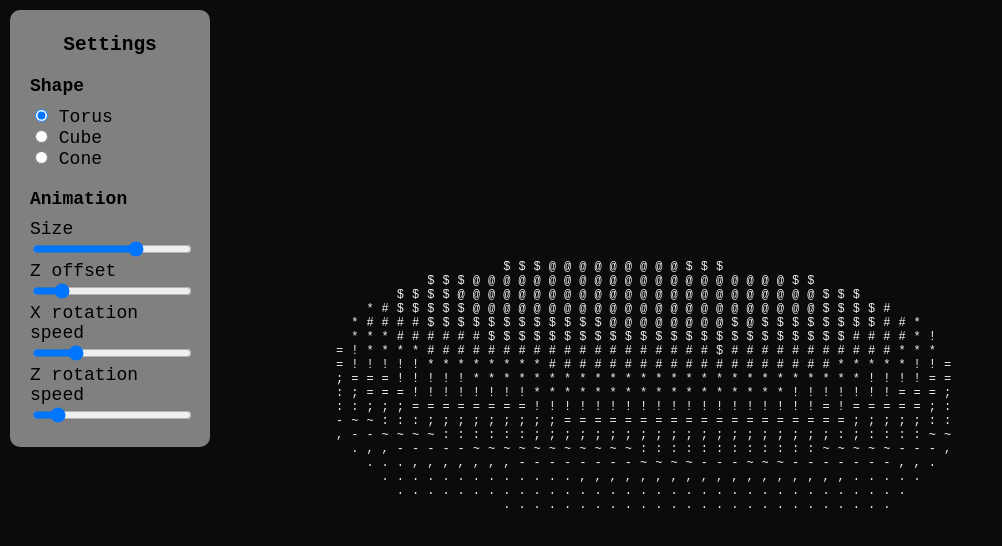
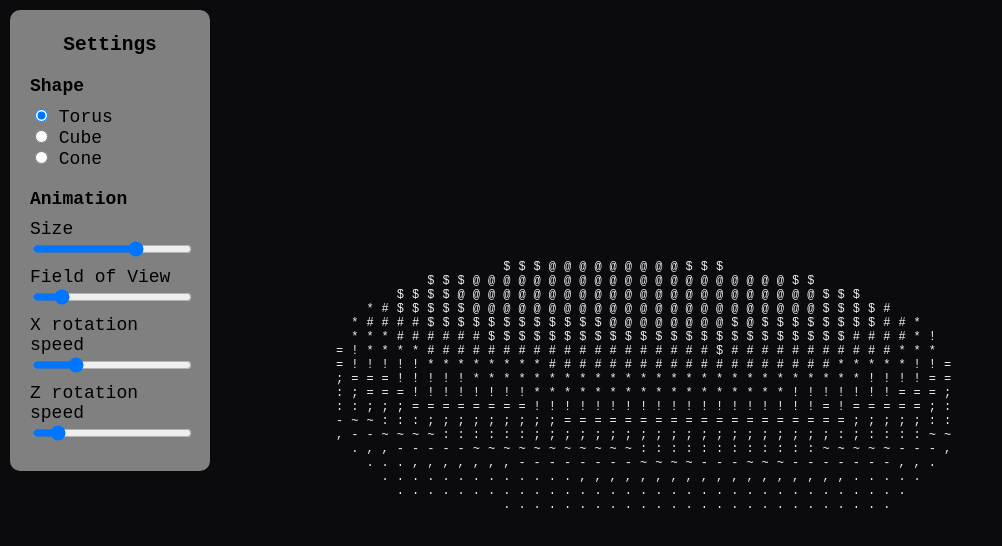
Before and after one commit to Elib27/ASCII-donut-javascript, a plain HTML site: page index.html in a window 1280 px wide. Shown: the whole page, without its empty margins (0-1002 px from the left). Drawn offline with Linux system fonts and the light colour scheme.

Commit message:
style edit

```diff
--- a/index.html
+++ b/index.html
@@ -28,19 +28,19 @@
           <label for="cone">Cone</label>
         </div>
         <h3>Animation</h3>
-        <div>
+        <div class="range-container">
           <label for="size">Size</label>
           <input name="size" type="range" min="10" max="70" value="50" id="size">
         </div>
-        <div>
-          <label for="zoffset">Z offset</label>
+        <div class="range-container">
+          <label for="zoffset">Field of View</label>
           <input name="zoffset" type="range" min="5" max="25" value="8" id="zoffset">
         </div>
-        <div>
+        <div class="range-container">
           <label for="xrotation">X rotation speed</label>
           <input name="xrotation" type="range" min="0" max="20" step="0.1" value="5" id="xrotation">
         </div>
-        <div>
+        <div class="range-container">
           <label for="zrotation">Z rotation speed</label>
           <input name="zrotation" type="range" min="0" max="20" step="0.1" value="2.5" id="zrotation">
         </div>
--- a/style.css
+++ b/style.css
@@ -27,6 +27,7 @@ body {
   width: 200px;
   padding: 20px;
   background-color: gray;
+  user-select: none;
   border-radius: 10px;
   position: absolute;
   top: 10px;
@@ -47,6 +48,10 @@ body {
 .shape > div * {
   cursor: pointer;
 }
+#settings-panel .range-container {
+  margin-bottom: 6px;
+}
+
 #settings-panel input[type="range"] {
   width: 100%;
 }
```
